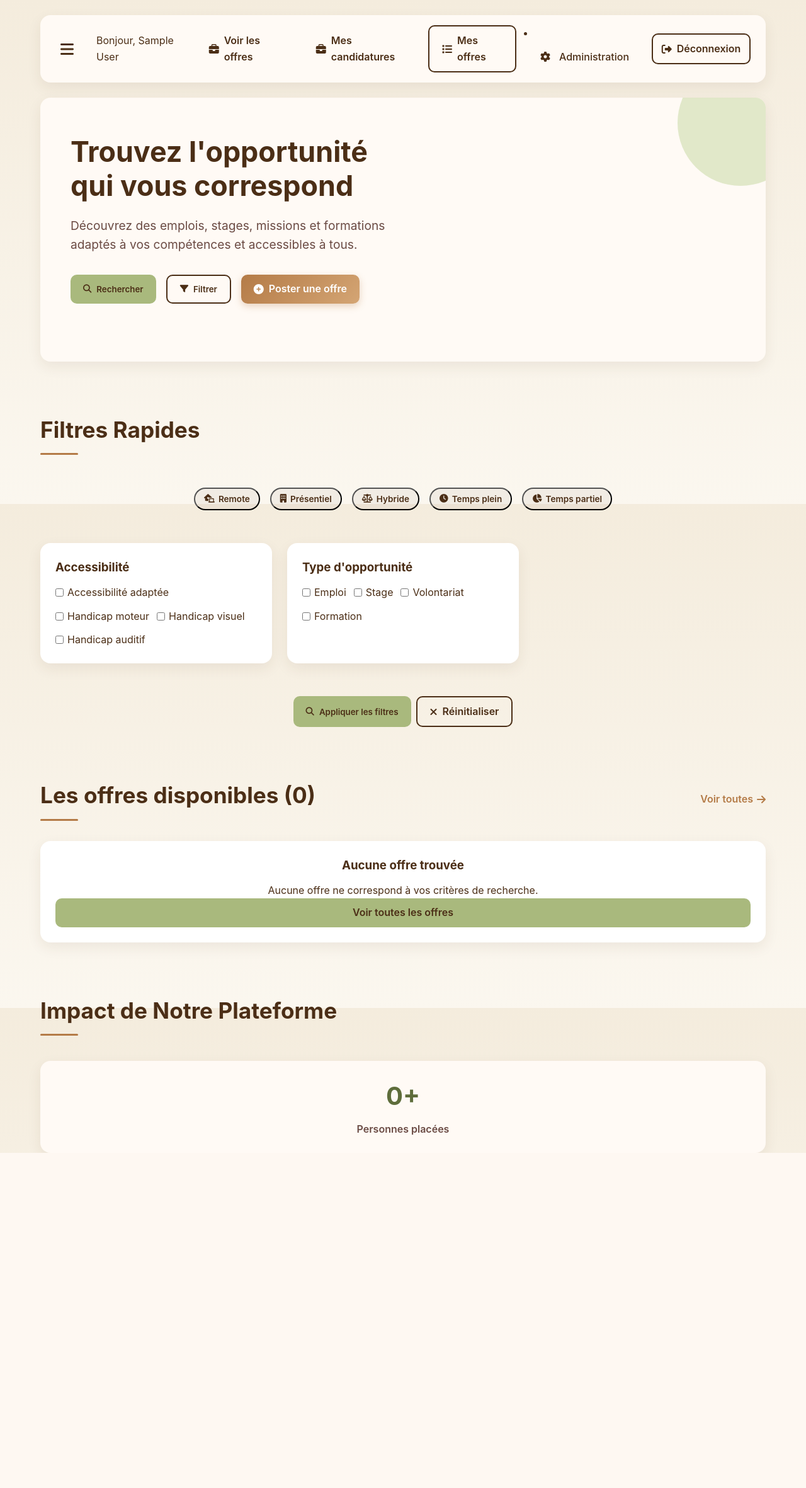
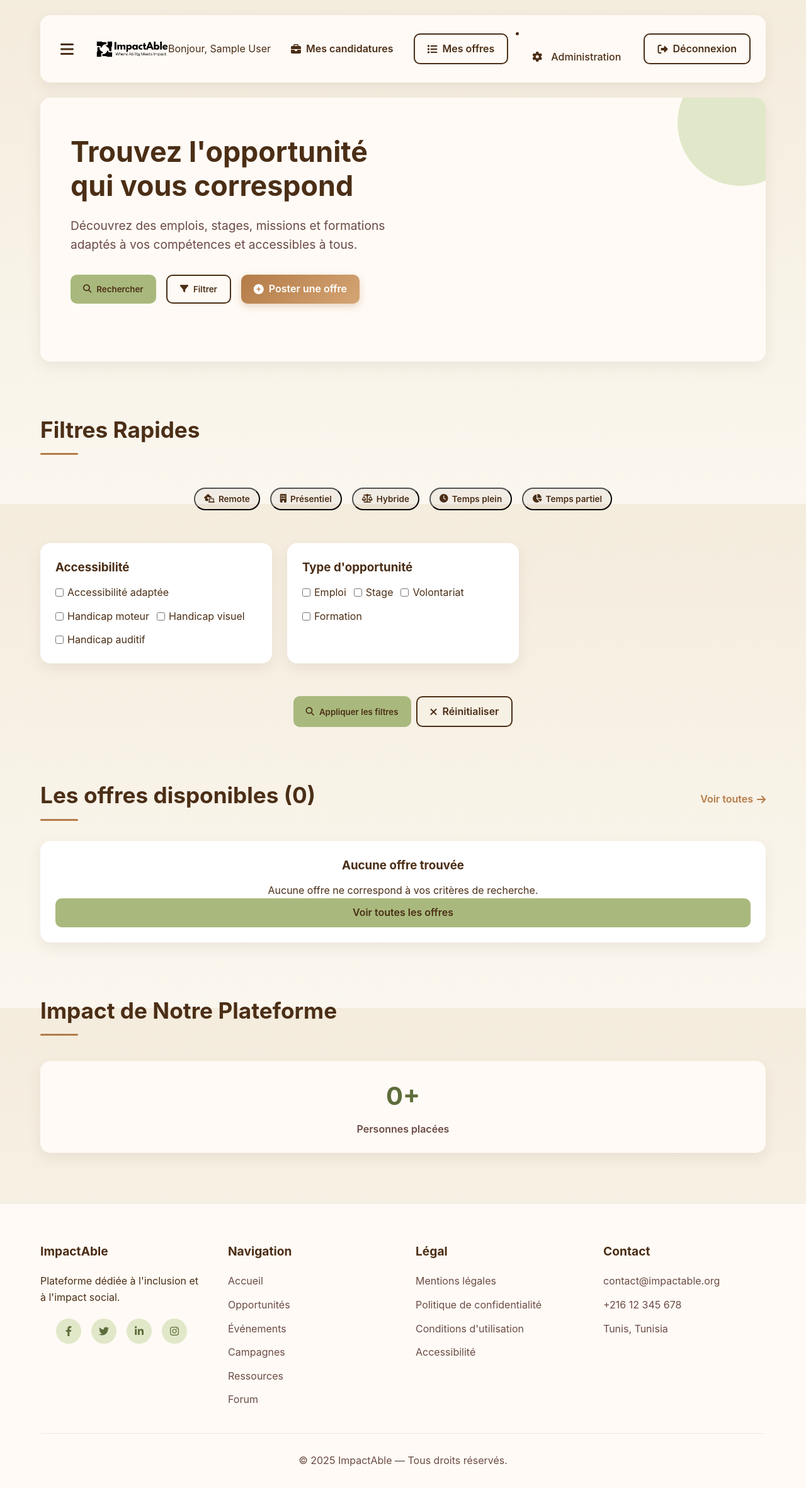
Before and after one commit to mariemzouari/impactable, a PHP site: page /offre2/ in a window 1280 px wide. Shown: the whole page at 63% size. Before the commit the page ends 1830 px from the top, so only its background shows below. Run offline with PHP 8.4, Linux system fonts and the light colour scheme; the visitor is signed in with stand-in values (Sample User, id 1); data that the repository does not hold is empty.

Commit message:
Merge remote changes

```diff
--- a/views/frontoffice/templates/footer.php
+++ b/views/frontoffice/templates/footer.php
@@ -1,4 +1,52 @@
     </div>
     <script src="<?php echo Config::getBaseUrl(); ?>/assets/js/script.js"></script>
+
+        <footer class="site-footer">
+      <div class="container">
+        <div class="footer-content">
+          <div class="footer-column">
+            <h3>ImpactAble</h3>
+            <p class="text-muted">Plateforme dédiée à l'inclusion et à l'impact social.</p>
+            <div class="social-links">
+              <a href="#"><i class="fab fa-facebook-f"></i></a>
+              <a href="#"><i class="fab fa-twitter"></i></a>
+              <a href="#"><i class="fab fa-linkedin-in"></i></a>
+              <a href="#"><i class="fab fa-instagram"></i></a>
+            </div>
+          </div>
+          <div class="footer-column">
+            <h3>Navigation</h3>
+            <div class="footer-links">
+              <a href="#home">Accueil</a>
+              <a href="#opportunities">Opportunités</a>
+              <a href="#events">Événements</a>
+              <a href="#donations">Campagnes</a>
+              <a href="#resources">Ressources</a>
+              <a href="#forum">Forum</a>
+            </div>
+          </div>
+          <div class="footer-column">
+            <h3>Légal</h3>
+            <div class="footer-links">
+              <a href="#">Mentions légales</a>
+              <a href="#">Politique de confidentialité</a>
+              <a href="#">Conditions d'utilisation</a>
+              <a href="#">Accessibilité</a>
+            </div>
+          </div>
+          <div class="footer-column">
+            <h3>Contact</h3>
+            <div class="footer-links">
+              <a href="mailto:contact@impactable.org">contact@impactable.org</a>
+              <a href="tel:+21612345678">+216 12 345 678</a>
+              <a href="#">Tunis, Tunisia</a>
+            </div>
+          </div>
+        </div>
+        <div class="footer-bottom">
+          <p>© <span id="year"></span> ImpactAble — Tous droits réservés.</p>
+        </div>
+      </div>
+    </footer>
 </body>
 </html>
--- a/views/frontoffice/templates/header.php
+++ b/views/frontoffice/templates/header.php
@@ -21,10 +21,7 @@
             <div class="header-actions">
                 <?php if (Utils::isAuthenticated()): ?>
                     <span class="user-welcome">Bonjour, <?php echo Utils::escape($_SESSION['user_prenom']); ?></span>
-                    <a href="index.php?action=offres" class="btn ghost">
-                        <i class="fas fa-briefcase"></i>
-                        Voir les offres
-                    </a>
+
                             <a href="index.php?action=mes-candidatures" class="btn ghost">
             <i class="fas fa-briefcase"></i>
             Mes candidatures
```
